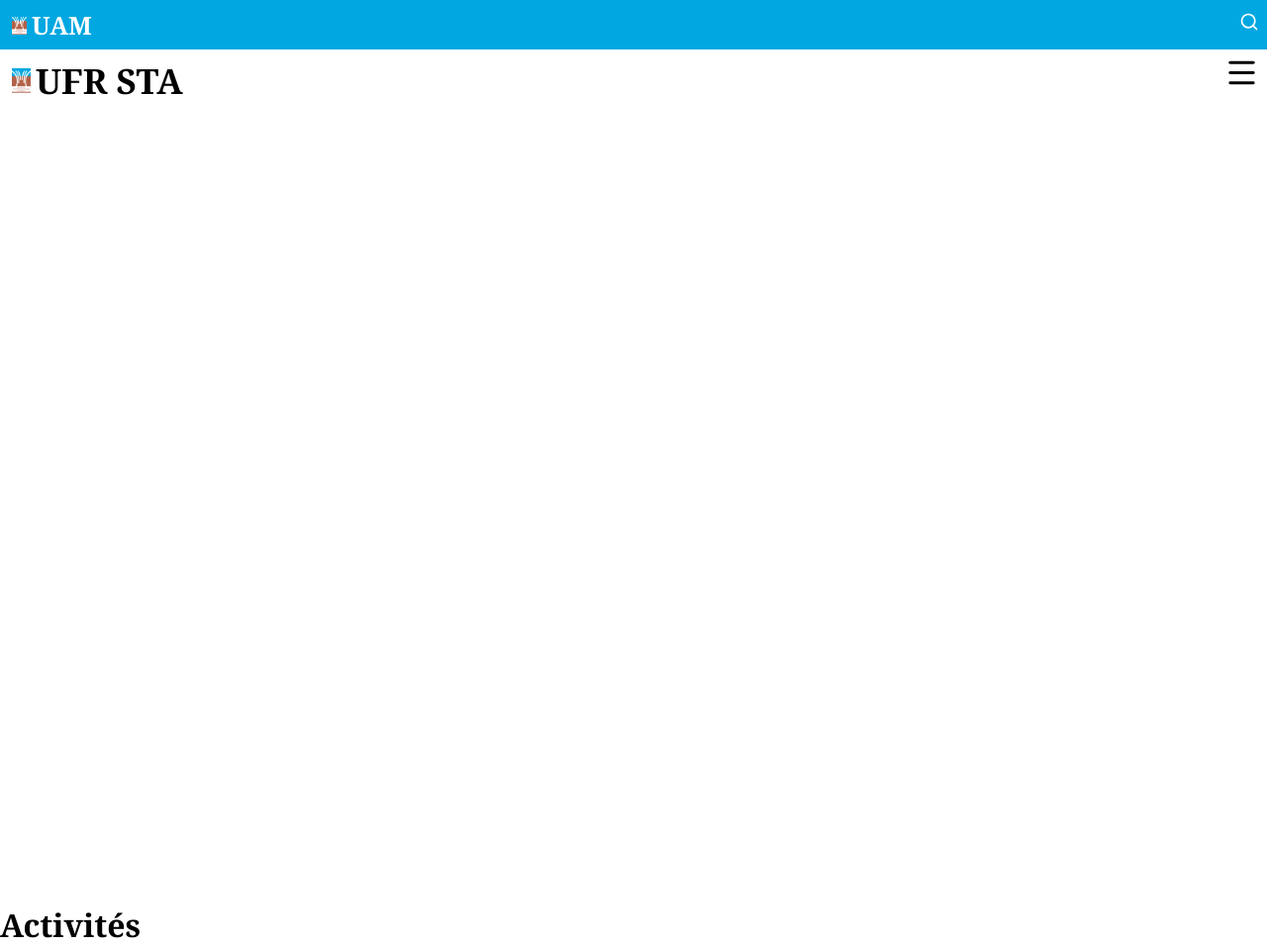
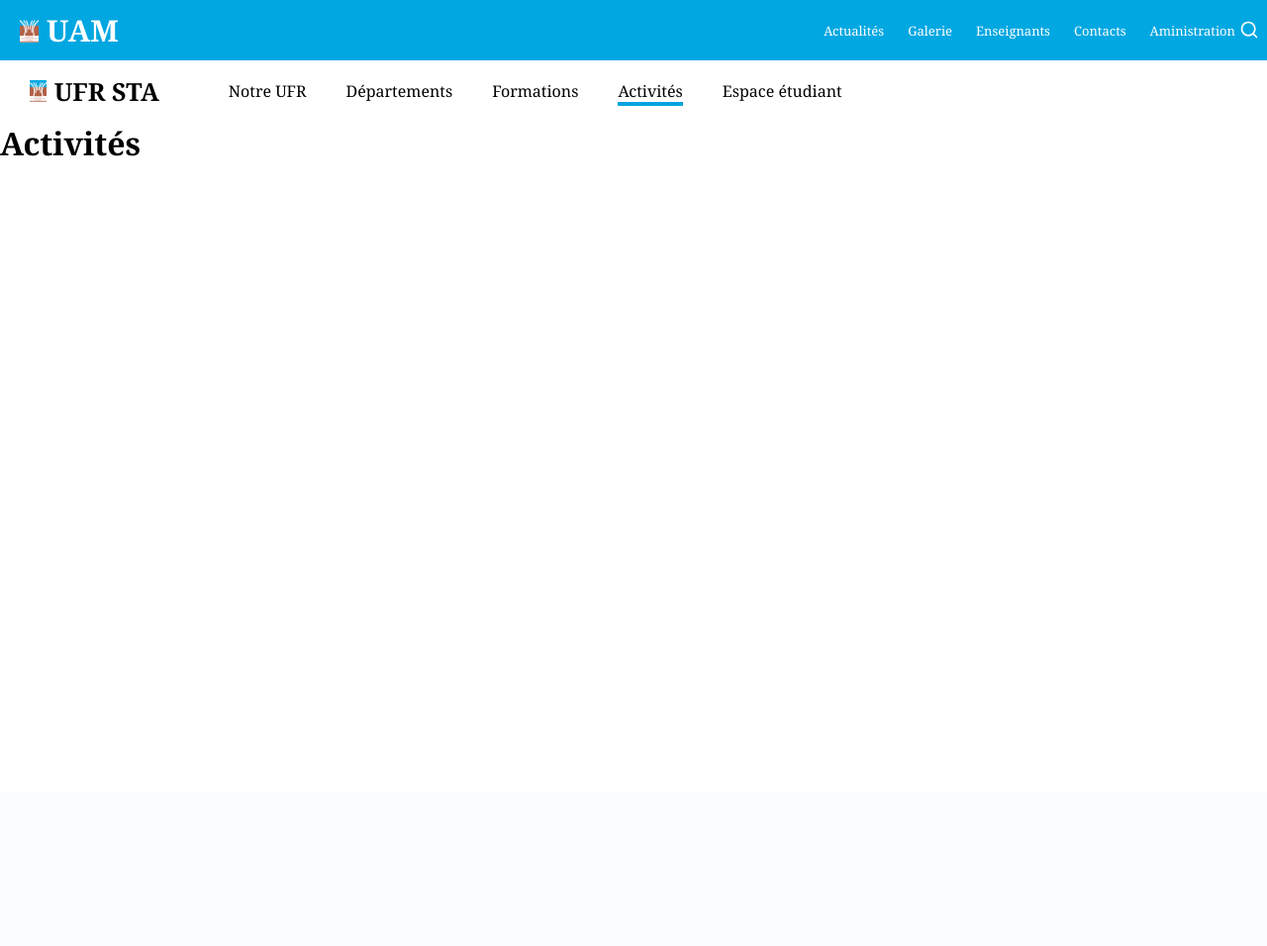
Before and after one commit to Mar17g/ufr-sta, a Flask app: page /activites in a window 1280 px wide. Shown: the whole page at 99% size. After the commit the page ends 158 px from the top, so only its background shows below. Run offline with Flask 3, Linux system fonts and the light colour scheme.

Commit message:
Ajout des modifications au niveau de des dossiers templates et static

```diff
--- a/static/css/style.css
+++ b/static/css/style.css
@@ -10,13 +10,7 @@ body{
     font-family:  'Georgia', 'serif' ;
 }
 
-
-header{
-    height: 100vh;
-    width: 100vw;
-    background-size: cover;
-}
-
+/*Mobile first*/
 /*Navigation secondaire pour mobile*/
 .navbarsecondaire{
     padding: 8px 12px 8px 12px;
@@ -37,23 +31,46 @@ header{
     height: 20px;
 }
 .navbarsecondaire .navbar-secondaire{
-    display: none;
+    position: fixed;
+    top: calc(150px + (5 * 66px));
+    left: 0;
+    width: 100%;
+    background-color:transparent;
+    margin-left: -100%;
+    transition: 0.5s;
+    z-index: 1001;
+}
+.navbarsecondaire .navbar-secondaire ul{
+    display: flex;
+    flex-direction: column;
+    padding-top: 30px;
+}
+.navbarsecondaire .navbar-secondaire ul li{
+    margin: 0px;
+    padding: 10px 30px;
+    font-size: 18px;
+    font-weight: 600;
+}
+.navbarsecondaire .navbar-secondaire a{
+    color: white;
 }
 .navbarsecondaire .search-btn{
     position: absolute;
     top: 12px;
     right: 8px;
-    height: 20px;
+    height: 25px;
+    z-index: 2001;
 }
 
+
 /*Navigation principale pour mobile*/
-.navbarprincipal{
+.navbarprincipale{
     padding: 8px 12px 8px 12px;
 }
-.navbarprincipal .logo-sta:hover{
+.navbarprincipale .logo-sta:hover{
     text-decoration: underline;
 }
-.navbarprincipal .logo-sta{
+.navbarprincipale .logo-sta{
     display: inline-flex;
     align-items: center;
     gap: 5px;
@@ -61,15 +78,166 @@ header{
     font-size: 35px;
     color: black;
 }
-.navbarprincipal .logo-sta img{
+.navbarprincipale .logo-sta img{
     height: 25px;
 }
-.navbarprincipal .navbar-principal{
-    display: none;
+.navbarprincipale .navbar-principale{
+    position: fixed;
+    top: 0;
+    left: 0;
+    width: 100%;
+    height: 100vh;
+    background-color: #00A7E1;
+    display: flex;
+    align-items: flex-start;
+    padding-top: 150px;
+    margin-left: -100%;
+    transition: 0.5s;
+    z-index: 1000;
 }
-.navbarprincipal .menu-hamburger{
+.navbarprincipale .navbar-principale ul{
+    display: flex;
+    flex-direction: column;
+    width: 100%;
+}
+.navbarprincipale .navbar-principale ul li{
+    margin: 0;
+    padding: 18px 30px;
+    font-size: 30px;
+    font-weight: 600;
+}
+.navbarprincipale .navbar-principale ul li a{
+    color: white;
+    position: relative;
+}
+.navbarprincipale .navbar-principale ul li a::after{
+    content: "";
+    position: absolute;
+    left: 0;
+    bottom: -3px;
+    width: 0;
+    height: 3px;
+    background: #993921;
+    transition: width 0.4s ease;
+}
+.navbarprincipale .navbar-principale ul li a:hover::after{
+    width: 100%;
+}
+.navbarprincipale .menu-hamburger{
     position: absolute;
     top: 56px;
     right: 8px;
     height: 35px;
+    z-index: 2000;
 }
+
+.navbar-secondaire.mobile-menu, .navbar-principale.mobile-menu{
+    margin-left: 0;
+}
+
+/*Desktop*/
+@media screen and (min-width: 1024px) {
+
+    /*Navigation secondaire pour desktop*/
+    .navbarsecondaire{
+        padding: 10px 20px 10px 20px;
+        display:flex;
+        justify-content: space-between;
+        align-items: center;
+        width: 100%;
+        box-sizing: border-box;
+        background: #00A7E1 ;
+    }
+    .navbarsecondaire a{
+        color: white;
+    }
+    .navbarsecondaire a:hover{
+        text-decoration: underline;
+    }
+    .navbarsecondaire .logo-uam{
+        gap: 8px;
+        font-size: 30px;
+    }
+    .navbarsecondaire .logo-uam img{
+        height: 25px;
+    }
+    .navbarsecondaire .navbar-secondaire{
+        position: static;
+        margin-left: 0;
+        width: auto;
+        display: flex;
+    }
+    .navbarsecondaire .navbar-secondaire ul{
+        flex-direction: row;
+        padding-top: 0;
+    }
+    .navbarsecondaire .navbar-secondaire ul li{
+        margin: 0 12px;
+        padding: 10px 0;
+        font-size: 13px;
+        font-weight: 400;
+    }
+    .navbarsecondaire .search-btn{
+        top: 20px;
+        height: 20px;
+    }
+
+    /*Navigation principale pour desktop*/
+    .navbarprincipale{
+        padding: 10px 30px 10px 30px;
+        display: flex;
+        align-items: center;
+         gap: 50px;
+        width: 90%;
+        box-sizing: border-box;
+    }
+    .navbarprincipale a{
+        color: black;
+    }
+    .navbarprincipale .logo-sta{
+        gap: 8px;
+        font-size: 25px;
+        flex-shrink: 0;
+        white-space: nowrap;
+    }
+    .navbarprincipale .logo-sta img{
+        height: 22px;
+    }
+    .navbarprincipale .navbar-principale{
+        position: static;
+        margin-left: 0;
+        width: auto;
+        height: auto;
+        background: transparent;
+        align-items: center;
+        padding-top: 0;
+        display: flex;
+    }
+    .navbarprincipale .navbar-principale ul{
+        flex-direction: row;
+        width: auto;
+    }
+    .navbarprincipale .navbar-principale ul li{
+        margin: 0 14px;
+        padding: 10px 0;
+        font-size: 16px;
+        font-weight: 400;
+    }
+    .navbarprincipale .navbar-principale ul li{
+        margin: 0 20px;
+    }
+    .navbarprincipale .navbar-principale ul li a{
+        color: black;
+    }
+    .navbarprincipale .navbar-principale ul li a::after{
+        bottom: -4px;
+        height: 4px;
+    }
+    .navbarprincipale .navbar-principale ul li a.active::after{
+        width: 100%;
+        background: #00A3E0;
+    }
+    .navbarprincipale .menu-hamburger{
+        display: none;
+    }
+}
--- a/templates/base.html
+++ b/templates/base.html
@@ -21,9 +21,9 @@
         <img src="{{url_for('static', filename='images/search-btn.svg')}}" alt="bouton de recherche" class="search-btn">
     </nav>
 
-    <nav class="navbarprincipal">
-        <a href="#" class="logo-sta" title="UFR STA" ><img src="../static/images/logouam.png" alt="logo STA UAM"><span>UFR STA</span></a>
-        <div class="navbar-principal" >
+    <nav class="navbarprincipale">
+        <a href="{{url_for('index')}}" class="logo-sta" title="UFR STA" ><img src="../static/images/logouam.png" alt="logo STA UAM"><span>UFR STA</span></a>
+        <div class="navbar-principale" >
             <ul>
                 <li><a href="{{url_for('index')}}" class="{% if request.endpoint == 'index' %}active{% endif %}">Notre UFR</a></li>
                 <li><a href="{{url_for('departements')}}" class="{% if request.endpoint == 'departements' %}active{% endif %}">Départements</a></li>
@@ -41,4 +41,15 @@
     {% block content %}
     {% endblock %}
 </body>
+
+<!--JavaScript pour le bouton menu mobile -->
+<script>
+    const menuhamburger = document.querySelector('.menu-hamburger')
+    const navsec = document.querySelector('.navbar-secondaire')
+    const navprin = document.querySelector('.navbar-principale')
+    menuhamburger.addEventListener('click',()=>{
+        navprin.classList.toggle('mobile-menu')
+        navsec.classList.toggle('mobile-menu')
+    })
+</script>
 </html>
```
Also changed, not shown: static/js/ufr-sta.js (added, +7 -0 lines), templates/admin/login.html (+7 -0 lines).
